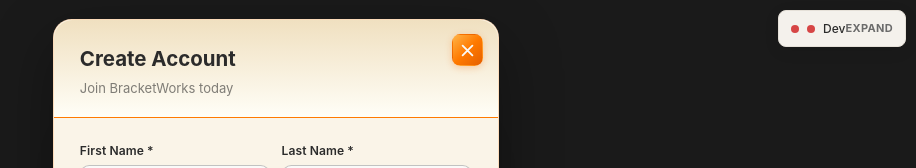
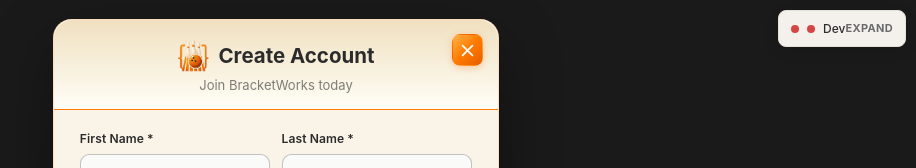
Before and after one commit to Mazzagotte/BracketWorks, a Next.js app in the folder frontend/: page /login in a window 1280 px wide. Both pictures are taken after typing "name@example.com", "Sample123" into the empty fields and a click on the button "Create a free account". Shown: the top 168 px of the page, without its empty margins (364-1280 px from the left). Built offline with nearby package versions, Linux system fonts and the light colour scheme; no server answers.

Commit message:
Add signup logo while preserving one-page fit

```diff
--- a/frontend/app/components/SignupModal.module.css
+++ b/frontend/app/components/SignupModal.module.css
@@ -70,7 +70,20 @@
 
 /* Header */
 .header {
-  padding: 28px 28px 20px;
+  padding: 22px 28px 14px;
+}
+
+.brandRow {
+  display: flex;
+  align-items: center;
+  justify-content: center;
+  gap: 10px;
+}
+
+.logoMark {
+  width: 34px;
+  height: 34px;
+  flex: 0 0 auto;
 }
 
 .title {
@@ -81,14 +94,15 @@
 }
 
 .subtitle {
-  margin: 6px 0 0;
+  margin: 4px 0 0;
   font-size: 14px;
   color: var(--color-text-muted-strong);
+  text-align: center;
 }
 
 /* Form body */
 .body {
-  padding: 24px 28px 28px;
+  padding: 20px 28px 24px;
 }
 
 /* Name row */
@@ -285,11 +299,11 @@
   }
 
   .header {
-    padding: 24px 20px 16px;
+    padding: 18px 20px 12px;
   }
 
   .body {
-    padding: 20px 20px 24px;
+    padding: 16px 20px 20px;
   }
 
   .nameRow {
--- a/frontend/app/components/SignupModal.tsx
+++ b/frontend/app/components/SignupModal.tsx
@@ -1,6 +1,7 @@
 'use client';
 
 import { useState, useEffect, useRef, useMemo } from 'react';
+import Image from 'next/image';
 import { useRouter } from 'next/navigation';
 import {
   SignupConfirmPasswordFieldSection,
@@ -163,7 +164,17 @@ export default function SignupModal({ mode = 'modal', isOpen = false, onClose, o
         )}
         {/* Header */}
         <div className={`surface-cardHeader ${styles.header}`}>
-          <h2 className={styles.title}>Create Account</h2>
+          <div className={styles.brandRow}>
+            <Image
+              src="/logo_no_text.svg"
+              alt="BracketWorks logo"
+              width={34}
+              height={34}
+              className={styles.logoMark}
+              priority
+            />
+            <h2 className={styles.title}>Create Account</h2>
+          </div>
           <p className={styles.subtitle}>Join BracketWorks today</p>
         </div>
 
```
